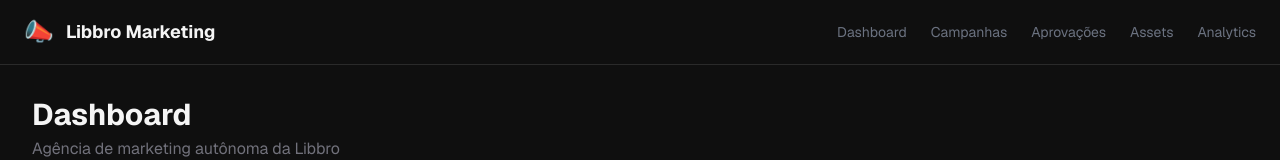
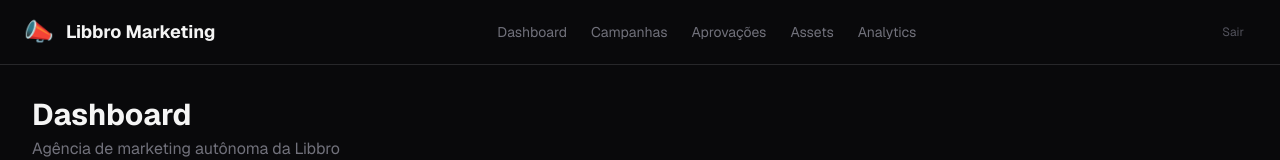
Before and after one commit to paulosouza-libbro/Marketing-Full, a Next.js app in the folder frontend/: page / in a window 1280 px wide. Shown: the top 160 px of the page. Built offline with nearby package versions, Linux system fonts and the light colour scheme; no server answers; sample sign-in values are in the browser's storage.

Commit message:
feat: login obrigatório — AuthWrapper bloqueia todas as rotas, botão de logout na nav

```diff
--- /dev/null
+++ b/frontend/app/components/AuthWrapper.tsx
@@ -0,0 +1,72 @@
+"use client";
+
+import { useEffect, useState } from "react";
+import { useRouter, usePathname } from "next/navigation";
+
+export default function AuthWrapper({ children }: { children: React.ReactNode }) {
+  const router = useRouter();
+  const pathname = usePathname();
+  const [autenticado, setAutenticado] = useState<boolean | null>(null);
+  const [usuario, setUsuario] = useState("");
+
+  const isLoginPage = pathname === "/login";
+
+  useEffect(() => {
+    const token = localStorage.getItem("libbro_token");
+    const user = localStorage.getItem("libbro_usuario") || "";
+    if (!token && !isLoginPage) {
+      router.replace("/login");
+    } else {
+      setAutenticado(!!token || isLoginPage);
+      setUsuario(user);
+    }
+  }, [pathname]);
+
+  const handleLogout = () => {
+    localStorage.removeItem("libbro_token");
+    localStorage.removeItem("libbro_usuario");
+    document.cookie = "libbro_token=; path=/; max-age=0";
+    router.replace("/login");
+  };
+
+  // Página de login — sem nav
+  if (isLoginPage) return <main className="min-h-screen">{children}</main>;
+
+  // Aguardando verificação
+  if (autenticado === null) return (
+    <div className="min-h-screen bg-zinc-950 flex items-center justify-center">
+      <div className="text-zinc-600 text-sm">Verificando acesso...</div>
+    </div>
+  );
+
+  // Não autenticado — redireciona (não renderiza nada)
+  if (!autenticado) return null;
+
+  return (
+    <>
+      <nav className="border-b border-zinc-800 px-6 py-4 flex items-center justify-between bg-zinc-950 sticky top-0 z-40">
+        <div className="flex items-center gap-3">
+          <span className="text-2xl">📣</span>
+          <span className="font-bold text-lg">Libbro Marketing</span>
+        </div>
+        <div className="flex items-center gap-6 text-sm text-zinc-500">
+          <a href="/" className="hover:text-white transition-colors">Dashboard</a>
+          <a href="/campanhas" className="hover:text-white transition-colors">Campanhas</a>
+          <a href="/aprovacoes" className="hover:text-white transition-colors">Aprovações</a>
+          <a href="/assets" className="hover:text-white transition-colors">Assets</a>
+          <a href="/analytics" className="hover:text-white transition-colors">Analytics</a>
+        </div>
+        <div className="flex items-center gap-3">
+          <span className="text-xs text-zinc-500">{usuario}</span>
+          <button
+            onClick={handleLogout}
+            className="text-xs text-zinc-600 hover:text-red-400 px-3 py-1.5 rounded-lg hover:bg-zinc-800 transition-colors"
+          >
+            Sair
+          </button>
+        </div>
+      </nav>
+      <main className="min-h-screen bg-zinc-950">{children}</main>
+    </>
+  );
+}
--- a/frontend/app/layout.tsx
+++ b/frontend/app/layout.tsx
@@ -1,6 +1,7 @@
 import type { Metadata } from "next";
 import { Geist } from "next/font/google";
 import "./globals.css";
+import AuthWrapper from "./components/AuthWrapper";
 
 const geist = Geist({ subsets: ["latin"] });
 
@@ -9,30 +10,11 @@ export const metadata: Metadata = {
   description: "Agência de Marketing Autônoma da Libbro",
 };
 
-export default function RootLayout({
-  children,
-}: {
-  children: React.ReactNode;
-}) {
+export default function RootLayout({ children }: { children: React.ReactNode }) {
   return (
     <html lang="pt-BR">
       <body className={geist.className}>
-        <nav className="border-b border-[#2a2a2a] px-6 py-4 flex items-center justify-between">
-          <div className="flex items-center gap-3">
-            <span className="text-2xl">📣</span>
-            <span className="font-bold text-lg">Libbro Marketing</span>
-          </div>
-          <div className="flex items-center gap-6 text-sm text-[#6b7280]">
-            <a href="/" className="hover:text-white transition-colors">Dashboard</a>
-            <a href="/campanhas" className="hover:text-white transition-colors">Campanhas</a>
-            <a href="/aprovacoes" className="hover:text-white transition-colors">Aprovações</a>
-            <a href="/assets" className="hover:text-white transition-colors">Assets</a>
-            <a href="/analytics" className="hover:text-white transition-colors">Analytics</a>
-          </div>
-        </nav>
-        <main className="min-h-screen">
-          {children}
-        </main>
+        <AuthWrapper>{children}</AuthWrapper>
       </body>
     </html>
   );
```
